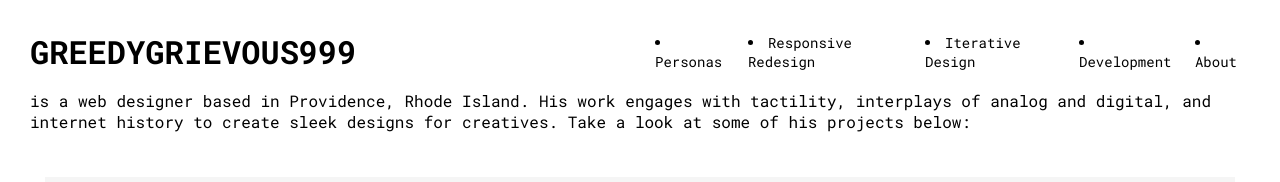
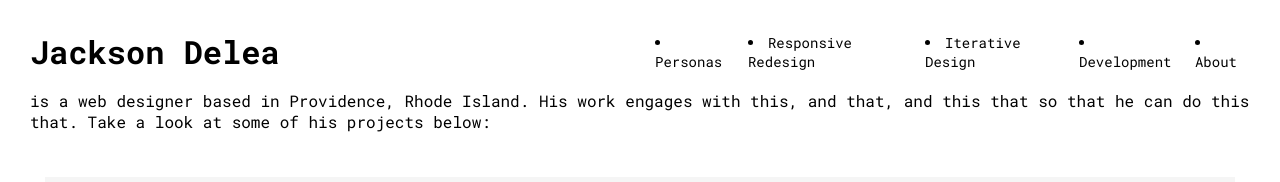
Before and after one commit to greedygrievous999/Portfolio, a React (Create React App) app: page / in a window 1280 px wide. Shown: the top 182 px of the page. Built offline with nearby package versions, Linux system fonts and the light colour scheme; the HTML template or start-up script is replaced by a standard one.

Commit message:
deployment re-attempt

```diff
--- a/src/components/Footer.js
+++ b/src/components/Footer.js
@@ -1,4 +1,3 @@
-import { Facebook, Instagram, Twitter } from '@material-ui/icons'
 import React from 'react'
 import styled from 'styled-components'
 
--- a/src/components/Navbar.js
+++ b/src/components/Navbar.js
@@ -1,4 +1,3 @@
-import { Search, ShoppingCart } from '@material-ui/icons'
 import React from 'react'
 import styled from 'styled-components'
 import {BrowserRouter, Route, Link } from 'react-router-dom'
@@ -41,7 +40,7 @@ const Navbar = () => {
       <Wrapper>
         <Left>
             <Link to="/" style={{ textDecoration: 'none', color: 'inherit'}}>
-              <Logo>GREEDYGRIEVOUS999</Logo>
+              <Logo>Jackson Delea</Logo>
             </Link>
         </Left>
         <Right>
--- a/src/pages/Development.js
+++ b/src/pages/Development.js
@@ -1,4 +1,3 @@
-import { Add, Remove } from "@material-ui/icons";
 import styled from "styled-components";
 import Footer from "../components/Footer";
 import Navbar from "../components/Navbar";
--- a/src/pages/Homepage.js
+++ b/src/pages/Homepage.js
@@ -104,7 +104,7 @@ const Homepage = () => {
     return (
         <div>
         <Introduction>
-            <Description>is a web designer based in Providence, Rhode Island. His work engages with tactility, interplays of analog and digital, and internet history to create sleek designs for creatives. Take a look at some of his projects below:</Description>
+            <Description>is a web designer based in Providence, Rhode Island. His work engages with this, and that, and this that so that he can do this that. Take a look at some of his projects below:</Description>
         </Introduction>
         <ProjectsContainer>
 
--- a/src/pages/Iterative.js
+++ b/src/pages/Iterative.js
@@ -1,4 +1,3 @@
-import { Add, Remove } from "@material-ui/icons";
 import styled from "styled-components";
 import Footer from "../components/Footer";
 import Navbar from "../components/Navbar";
--- a/src/pages/Responsive.js
+++ b/src/pages/Responsive.js
@@ -1,4 +1,3 @@
-import { Add, Remove } from "@material-ui/icons";
 import styled from "styled-components";
 import Footer from "../components/Footer";
 import Navbar from "../components/Navbar";
```
Also changed, not shown: 2 other files (tests, documents, lock files or other folders).
